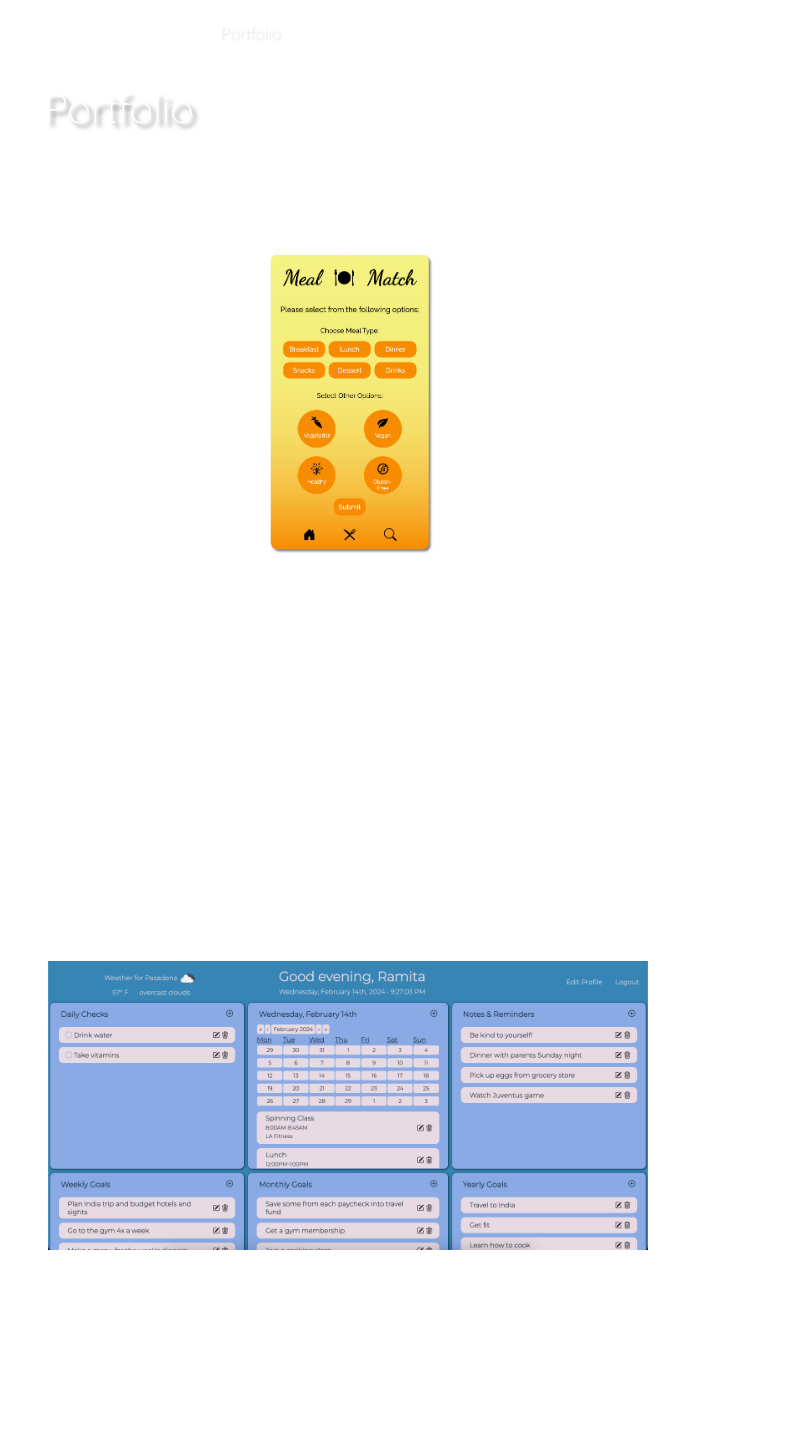
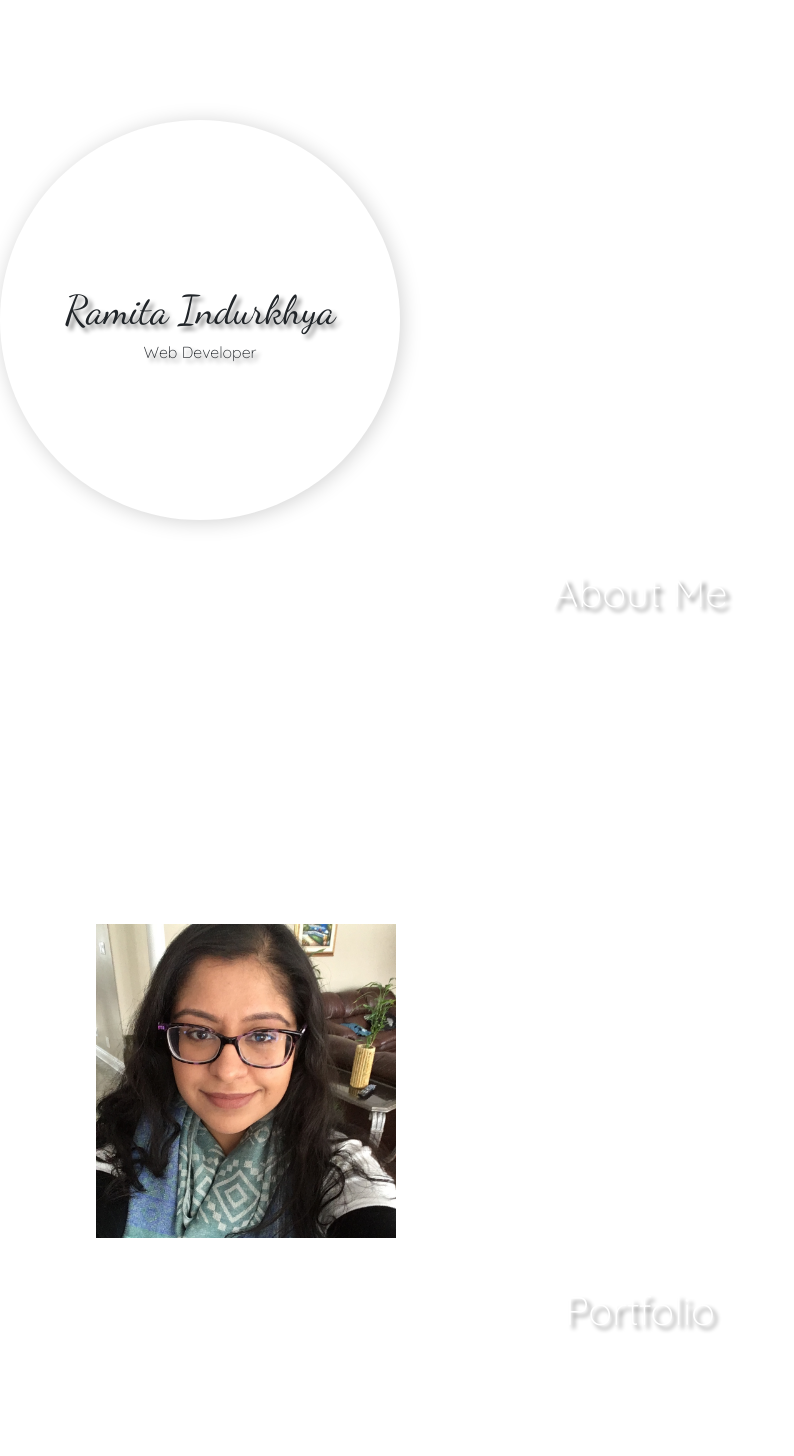
Before and after one commit to ramitaarora/indurkhya-portfolio, a React (Vite) app: page /Portfolio in a window 1280 px wide. Shown: the part 20-1476 px from the top of the page, without its empty margins (0-794 px from the left). Built offline with nearby package versions, Linux system fonts and the light colour scheme.

Commit message:
removed router, single page portfolio styling

```diff
--- a/package.json
+++ b/package.json
@@ -13,8 +13,7 @@
   "dependencies": {
     "bootstrap": "^5.3.2",
     "react": "^18.2.0",
-    "react-dom": "^18.2.0",
-    "react-router-dom": "^6.18.0"
+    "react-dom": "^18.2.0"
   },
   "devDependencies": {
     "@types/react": "^18.2.15",
--- a/src/App.jsx
+++ b/src/App.jsx
@@ -1,16 +1,21 @@
-import { Outlet } from 'react-router-dom';
-import { useState } from 'react';
 import Nav from './components/Nav';
 import Footer from './components/Footer';
+import Home from './pages/Home';
+import About from './pages/About';
+import Portfolio from './pages/Portfolio';
+import Resume from './pages/Resume';
 
 function App() {
 
   return (
-    <div>
+    <main>
       <Nav />
-      <Outlet />
+      <Home />
+      <About />
+      <Portfolio />
+      <Resume />
       <Footer />
-    </div>
+    </main>
   );
 }
 
--- a/src/components/Nav.jsx
+++ b/src/components/Nav.jsx
@@ -1,22 +1,36 @@
-import { NavLink } from 'react-router-dom';
-
-// className="flex sm:flex-column md:flex-row align-center justify-evenly"
-
 export default function Nav() {
 
   return (
-    <nav className="bg-gray-800 text-white p-3 flex flex-row justify-between">
+    <nav className="fixed w-full bg-gray-800 text-white p-3 flex flex-row justify-between items-center">
 
-      <div>
-        <p>Ramita's Portfolio</p>
+      <div id="title" className="w-1/4">
+        <a href="#home"><p>Ramita's Portfolio</p></a>
       </div>
 
-      <div id="menu">
-        <NavLink activeClassName="active" to="/">Home</NavLink>
-        <NavLink activeClassName="active" to="/About">About</NavLink>
-        <NavLink activeClassName="active" to="/Portfolio">Portfolio</NavLink>
-        <NavLink activeClassName="active" to="/Resume">Resume</NavLink>
+      <div id="menu" className="flex flex-row justify-evenly w-full items-center">
+        <a activeClassName="active" href="#home">Home</a>
+        <a activeClassName="active" href="#about">About</a>
+        <a activeClassName="active" href="#portfolio">Portfolio</a>
+        <a activeClassName="active" href="#resume">Resume</a>
       </div>
+
+      <div id="nav-icons" className="flex flex-row justify-evenly w-1/4 items-center">
+      <a href="https://www.github.com/ramitaarora" target="_blank">
+        <svg xmlns="http://www.w3.org/2000/svg" width="20" height="20" fill="currentColor" viewBox="0 0 16 16" className="hover:text-white">
+          <path d="M8 0C3.58 0 0 3.58 0 8c0 3.54 2.29 6.53 5.47 7.59.4.07.55-.17.55-.38 0-.19-.01-.82-.01-1.49-2.01.37-2.53-.49-2.69-.94-.09-.23-.48-.94-.82-1.13-.28-.15-.68-.52-.01-.53.63-.01 1.08.58 1.23.82.72 1.21 1.87.87 2.33.66.07-.52.28-.87.51-1.07-1.78-.2-3.64-.89-3.64-3.95 0-.87.31-1.59.82-2.15-.08-.2-.36-1.02.08-2.12 0 0 .67-.21 2.2.82.64-.18 1.32-.27 2-.27.68 0 1.36.09 2 .27 1.53-1.04 2.2-.82 2.2-.82.44 1.1.16 1.92.08 2.12.51.56.82 1.27.82 2.15 0 3.07-1.87 3.75-3.65 3.95.29.25.54.73.54 1.48 0 1.07-.01 1.93-.01 2.2 0 .21.15.46.55.38A8.012 8.012 0 0 0 16 8c0-4.42-3.58-8-8-8z" />
+        </svg></a>
+
+      <a href="https://www.linkedin.com/in/ramitaarora/" target="_blank">
+        <svg xmlns="http://www.w3.org/2000/svg" width="20" height="20" fill="currentColor" viewBox="0 0 16 16" className="hover:text-white">
+          <path d="M0 1.146C0 .513.526 0 1.175 0h13.65C15.474 0 16 .513 16 1.146v13.708c0 .633-.526 1.146-1.175 1.146H1.175C.526 16 0 15.487 0 14.854V1.146zm4.943 12.248V6.169H2.542v7.225h2.401zm-1.2-8.212c.837 0 1.358-.554 1.358-1.248-.015-.709-.52-1.248-1.342-1.248-.822 0-1.359.54-1.359 1.248 0 .694.521 1.248 1.327 1.248h.016zm4.908 8.212V9.359c0-.216.016-.432.08-.586.173-.431.568-.878 1.232-.878.869 0 1.216.662 1.216 1.634v3.865h2.401V9.25c0-2.22-1.184-3.252-2.764-3.252-1.274 0-1.845.7-2.165 1.193v.025h-.016a5.54 5.54 0 0 1 .016-.025V6.169h-2.4c.03.678 0 7.225 0 7.225h2.4z" />
+        </svg></a>
+
+      <a href="mailto:ramitaarora23@gmail.com" target="_blank">
+        <svg xmlns="http://www.w3.org/2000/svg" width="20" height="20" fill="currentColor" viewBox="0 0 16 16" className="hover:text-white">
+          <path d="M0 4a2 2 0 0 1 2-2h12a2 2 0 0 1 2 2v8a2 2 0 0 1-2 2H2a2 2 0 0 1-2-2zm2-1a1 1 0 0 0-1 1v.217l7 4.2 7-4.2V4a1 1 0 0 0-1-1zm13 2.383-4.708 2.825L15 11.105zm-.034 6.876-5.64-3.471L8 9.583l-1.326-.795-5.64 3.47A1 1 0 0 0 2 13h12a1 1 0 0 0 .966-.741M1 11.105l4.708-2.897L1 5.383z" />
+        </svg>
+      </a>
+    </div>
 
     </nav>
   );
--- a/src/index.css
+++ b/src/index.css
@@ -25,7 +25,7 @@
     }
 }
 
-/* Front Page Styles */
+/* Home Styles */
 
 #logo-div {
     background-color: white;
@@ -50,16 +50,18 @@
     top: -160px;
 }
 
-/* Other Styles */
+/* Other */
 
-nav, #footer, #body-style, #logo-parent {
+nav, #footer, main, #logo-parent {
     animation: fadeIn 1s ease-in;
 }
 
-#menu {
-    display: flex;
-    flex-direction: column;
-    align-items: flex-end;
+#menu svg {
+    color: lightgrey;
+}
+
+#menu svg:hover {
+    color: white;
 }
 
 #project-header:hover {
@@ -74,6 +76,7 @@
     font-size: 250%;
     color: white;
     margin: 20px;
+    text-align: center;
 }
 
 #skill {
@@ -91,14 +94,12 @@
 
 /* Media Queries */
 
-@media screen and (max-width: 900px) {
+@media screen and (max-width: 1000px) {
     #about-section {
         flex-direction: column;
         flex-wrap: wrap;
     }
-    #project-card {
-        width: 100%;
-    }
+
 }
 
 @media screen and (min-width: 600px) {
@@ -107,6 +108,25 @@
         flex-direction: row;
         justify-content: space-evenly;
         align-items: center;
-        width: 400px;
+        width: 600px;
     }
 }
+
+@media screen and (max-width: 800px) {
+    #title, #nav-icons {
+        display: none;
+    }
+    #menu {
+        display: flex;
+        flex-direction: row;
+        justify-content: space-evenly;
+        align-items: center;
+        width: 100%;
+    }
+    #logo-div {
+        margin: 80px 10px 10px 10px;
+    }
+    #project-card {
+        width: 100%;
+    }
+}
--- a/src/main.jsx
+++ b/src/main.jsx
@@ -1,47 +1,11 @@
+import React from 'react';
 import ReactDOM from 'react-dom/client'
-import { createBrowserRouter, RouterProvider } from 'react-router-dom';
-
 import 'bootstrap/dist/css/bootstrap.min.css';
 import './index.css';
-
 import App from './App';
-import Error from './pages/Error';
-import Home from './pages/Home';
-import Portfolio from './pages/Portfolio';
-import Contact from './pages/Contact';
-import About from './pages/About';
-import Resume from './pages/Resume';
-
-const router = createBrowserRouter([
-  {
-    path: '/',
-    element: <App />,
-    errorElement: <Error />,
-    children: [
-      {
-        index: true,
-        element: <Home />,
-      },
-      {
-        path: '/Portfolio',
-        element: <Portfolio />,
-      },
-      {
-        path: '/Contact',
-        element: <Contact />,
-      },
-      {
-        path: '/About',
-        element: <About />,
-      },
-      {
-        path: '/Resume',
-        element: <Resume />,
-      }
-    ]
-  }
-]);
 
 ReactDOM.createRoot(document.getElementById('root')).render(
-  <RouterProvider router={router} />
+  <React.StrictMode>
+    <App />
+  </React.StrictMode>
 );
--- a/src/pages/About.jsx
+++ b/src/pages/About.jsx
@@ -2,7 +2,7 @@
 
 export default function About() {
     return (
-        <div id="body-style" className="m-5">
+        <div id="about" className="m-5">
             <Header header='About Me' />
             <div id="about-section" className="flex flex-row justify-center">
                 <p className="text-white ml-6">
--- a/src/pages/Home.jsx
+++ b/src/pages/Home.jsx
@@ -1,10 +1,12 @@
 export default function Home() {
     return (
-    <div id="logo-parent" className="flex flex-row min-w-screen md:min-h-screen min-h-full justify-center items-center">
-        <div id="logo-div" className="hover:animate-bounce">
-            <p id="logo">Ramita Indurkhya</p>
-            <p id="tagline">Front-End Developer</p>
+        <div id="home">
+            <div id="logo-parent" className="flex flex-row min-w-screen md:min-h-screen min-h-full justify-center items-center">
+                <div id="logo-div" className="hover:animate-bounce">
+                    <p id="logo">Ramita Indurkhya</p>
+                    <p id="tagline">Web Developer</p>
+                </div>
+            </div>
         </div>
-    </div>
     )
 }
--- a/src/pages/Portfolio.jsx
+++ b/src/pages/Portfolio.jsx
@@ -11,20 +11,20 @@
         tech: ['React', 'JavaScript', 'CSS']
     },
     {
+        name: "Chit Chat",
+        screenshot: "/images/chit-chat-screenshot.png",
+        github: "https://github.com/ramitaarora/chit-chat",
+        deploy: "https://chit-chat-wechatalot-00f4f8dc2d8e.herokuapp.com/",
+        description: `A full-stack web chat application where a user may sign up and log in, edit their profile, add friends, chat with friends. As a collaboration project, Ramita contributed by building the database with routes and controllers from the front end to the back end. She also set up the web socket to display messages in real time to different users, as well as save the chat history.`,
+        tech: ['React', 'Node.js', 'Apollo GraphQL', 'MongoDB', 'Socket.io']
+    },
+    {
         name: "Mosaic Planner",
         screenshot: "/images/planner-screenshot.png",
         github: "https://github.com/ramitaarora/mosaic-planner",
         deploy: "https://mosaic-planner-112e49ce3b90.herokuapp.com/",
         description: `This project is a full-stack application that combines different aspects of a traditional planner: a calendar, schedule, daily items, reminders/notes, and goals. A user will be able to add, view, update and delete anything via the dashboard.`,
-        tech: ['React', 'JavaScript', 'CSS', 'SQL', 'MySQL', 'Sequelize', 'Node', 'Express']
-    },
-    {
-        name: "Chit Chat",
-        screenshot: "/images/chit-chat-screenshot.png",
-        github: "https://github.com/ramitaarora/chit-chat",
-        deploy: "https://chit-chat-wechatalot-00f4f8dc2d8e.herokuapp.com/",
-        description: `A full-stack web chat application where a user may sign up and log in, edit their profile, add friends, chat with friends. A collaboration project with Justin Chun, William Gomez, Eric Lee and Jamie Han. Ramita contributed to building the database with routes and controllers from the front end to the back end. She also set up the web socket to display messages in real time to different users, as well as save the chat history.`,
-        tech: ['React', 'CSS', 'Node.js', 'Express.js', 'Apollo GraphQL', 'MongoDB', 'Socket.io']
+        tech: ['React', 'JavaScript', 'MySQL', 'Sequelize', 'Node', 'Express']
     },
     {
         name: "Tech Blog",
@@ -38,7 +38,7 @@
 
 export default function Portfolio() {
     return (
-        <div id="body-style" className="min-w-screen m-4 flex flex-column justify-center align-center">
+        <div id="portfolio" className="min-w-screen m-4 flex flex-column justify-center align-center">
             <Header header='Portfolio' />
 
             <div id="project-cards" className="min-w-screen mt-3 flex flex-row flex-wrap justify-center align-center">
--- a/src/pages/Resume.jsx
+++ b/src/pages/Resume.jsx
@@ -5,7 +5,7 @@
 
 export default function Resume() {
     return (
-        <div id="body-style" className="min-w-screen m-5 flex flex-column justify-center align-center text-white">
+        <div id="resume" className="min-w-screen m-5 flex flex-column justify-center align-center text-white">
             <Header header='Resume' />
             <div className="flex flex-row justify-center align-center">
 
```
